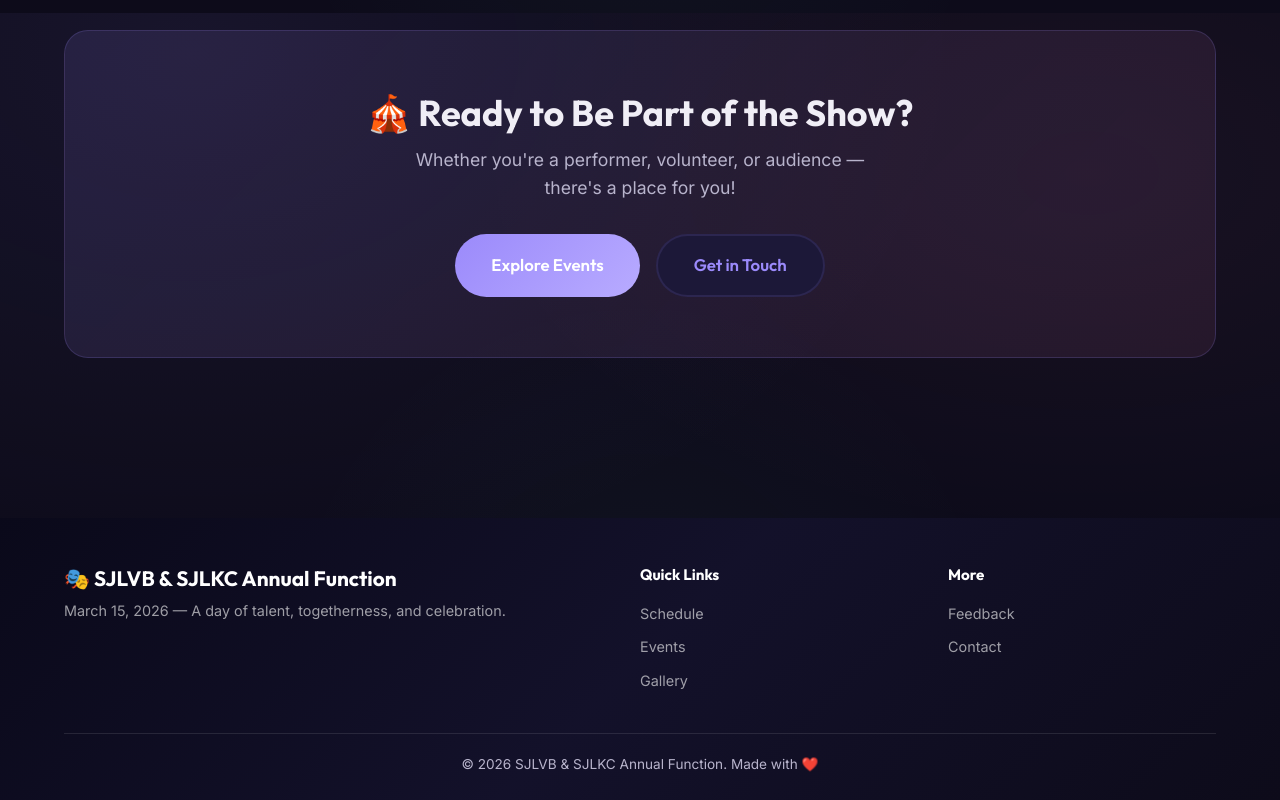
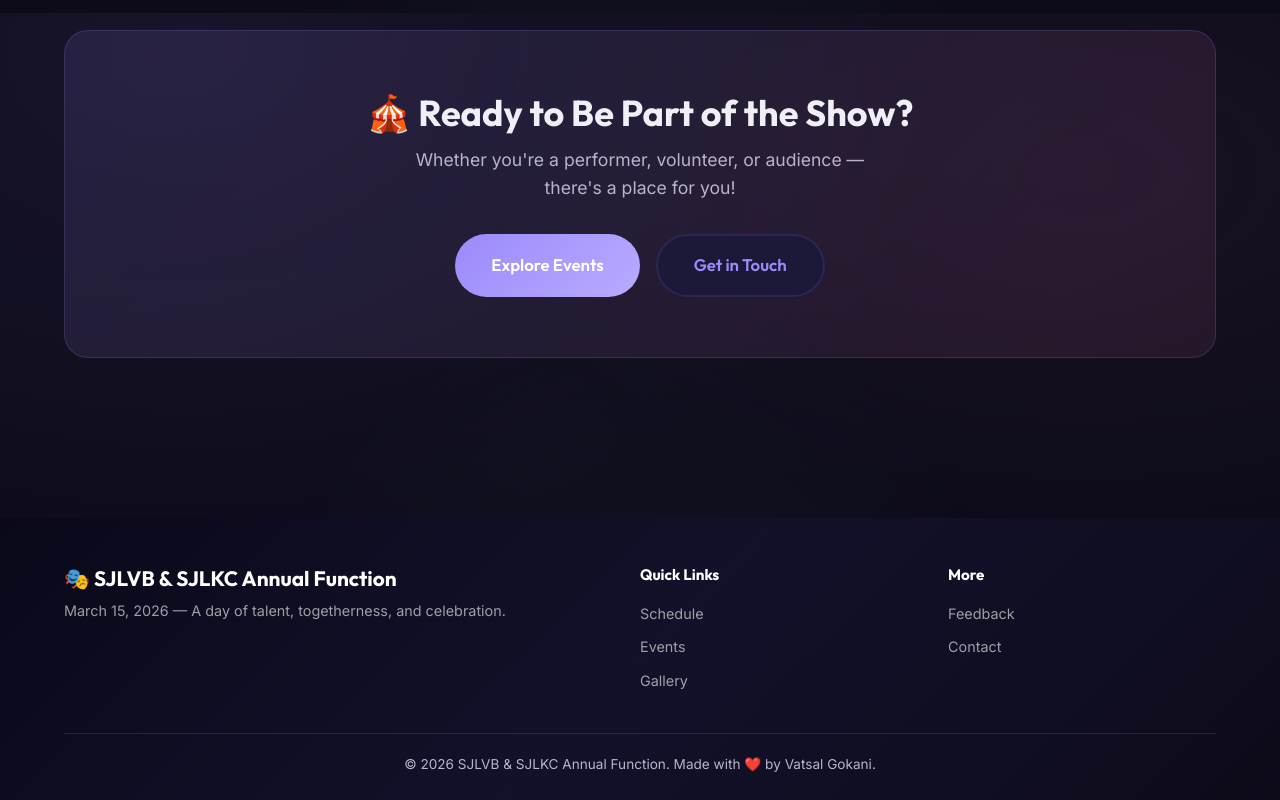
Before and after one commit to Vatsal636/sjlvb-annual-function, a Next.js app: page / in a window 1280 px wide. Shown: the part 2387-3187 px from the top of the page. Built offline with nearby package versions, Linux system fonts and the light colour scheme.

Commit message:
Update footer text to include author name

```diff
--- a/src/components/Footer.js
+++ b/src/components/Footer.js
@@ -26,7 +26,7 @@ export default function Footer() {
                     </div>
                 </div>
                 <div className="footer-bottom">
-                    <p>© 2026 SJLVB & SJLKC Annual Function. Made with ❤️</p>
+                    <p>© 2026 SJLVB & SJLKC Annual Function. Made with ❤️ by Vatsal Gokani.</p>
                 </div>
             </div>
         </footer>
```
